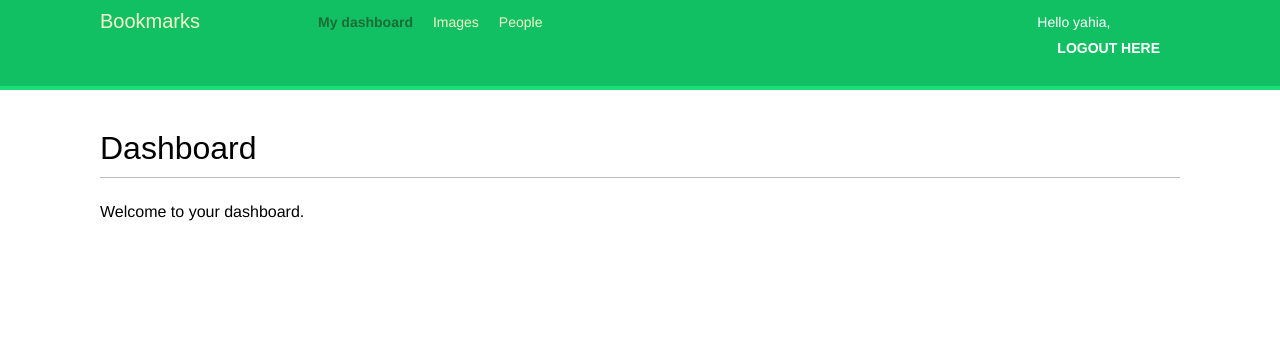
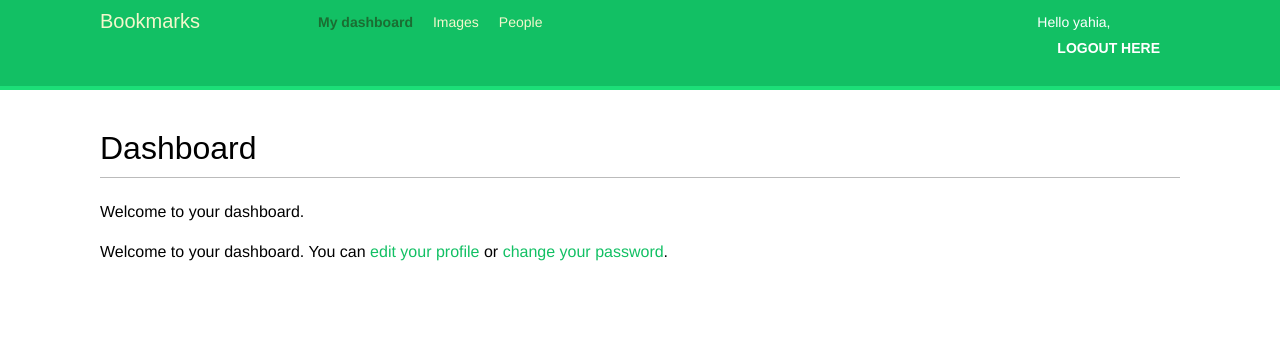
Before and after one commit to yahiahamdan/social-website-application, a Django app: page /account/ in a window 1280 px wide. Shown: the top 350 px of the page. Run offline with Django 5.2, Linux system fonts and the light colour scheme; a user stored in the database is signed in; some web fonts are replaced.

Commit message:
updating the dashboard to accept edit button

```diff
--- a/bookmarks/account/templates/account/dashboard.html
+++ b/bookmarks/account/templates/account/dashboard.html
@@ -3,4 +3,6 @@
 {% block content %}
  <h1>Dashboard</h1>
  <p>Welcome to your dashboard.</p>
+ Welcome to your dashboard. You can <a href="{% url "account:edit" %}">edit your
+    profile</a> or <a href="{% url "account:password_change" %}">change your password</a>.
 {% endblock %}
```
